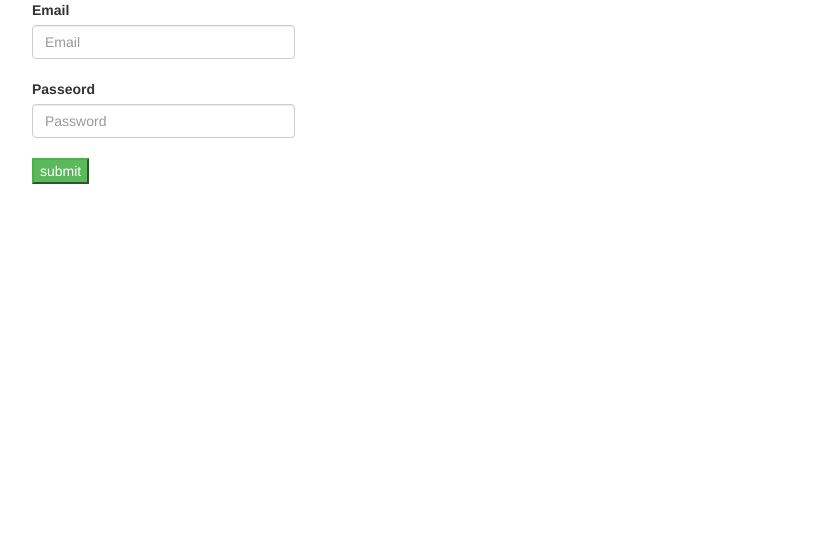
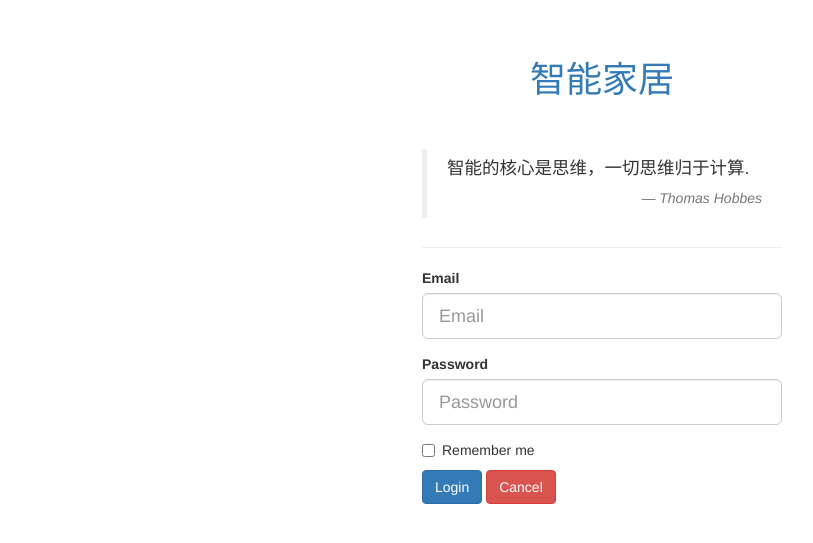
Before and after one commit to p-xy/raspi, a Django app: page / in a window 1280 px wide. Shown: the top 543 px of the page, without its empty margins (38-851 px from the left). Run offline with Django 3.2, Linux system fonts and the light colour scheme; some libraries are stand-ins or nearby versions.

Commit message:
add login form

```diff
--- a/templates/base.html
+++ b/templates/base.html
@@ -1,6 +1,7 @@
 <!Doctype html>
 <html lang="en">
 <head>
+	{% block head %}{% endblock %}
 	<meta charset="utf-8">
 	<title>{% block title %}{% endblock %}</title>
 
--- a/templates/login.html
+++ b/templates/login.html
@@ -1,24 +1,56 @@
 {% extends "base.html" %}
+{% block head %}
+<style>
+
+</style>
+
+{% endblock %}
 {% block title %} login {% endblock %}
 {% block content %}
 
 <div class="container">
     <div class="row">
-        <div class="col-md-3 center-block" >
+        <!--头-->
+        <br>
+        <div class="col-md-4 col-md-offset-4 ">
+            <div>
+                <h1 class="page-header">
+                    <p class="text-primary text-center">智能家居</p><br>
+                    <blockquote>
+                        <p>智能的核心是思维，一切思维归于计算.</p>
+                        <footer class="text-right"><cite>Thomas Hobbes</cite></footer>
+                    </blockquote>
+                </h1>
+            </div>
+        </div>
+
+        <!--登陆表单-->
+        <div class="col-md-4 col-md-offset-4 ">
             <form ation="" method="post">
-                <div class="form-group" >
+                <div class="form-group">
                     <label for="email" >Email</label>
-                    <input type="email" class="form-control" id="email" placeholder="Email">
-                    <br>
-                    <label for="password">Passeord</label>
-                    <input type="password" class="form-control" id="password" placeholder="Password">
-                    <br>
-                    <button type="submit" class="bnt btn-success">submit</button>
+                    <input type="email" class="form-control input-lg " id="email" placeholder="Email">
+                </div>
 
+                <div class="form-group">
+                    <label for="password">Password</label>
+                    <input type="password" class="form-control input-lg" id="password" placeholder="Password">
+                </div>
 
+                <div class="checkbox">
+                    <label>
+                        <input type="checkbox">Remember me
+                    </label>
+                </div>
+
+                <div class="form-group">
+                    <input type="submit"  value="Login" class="btn btn-primary ">
+                    <input type="reset"   value="Cancel" class="btn btn-danger">
                 </div>
             </form>
         </div>
+
+
     </div>
 </div>
 {% endblock %}
```
Also changed, not shown: 10 other files.
